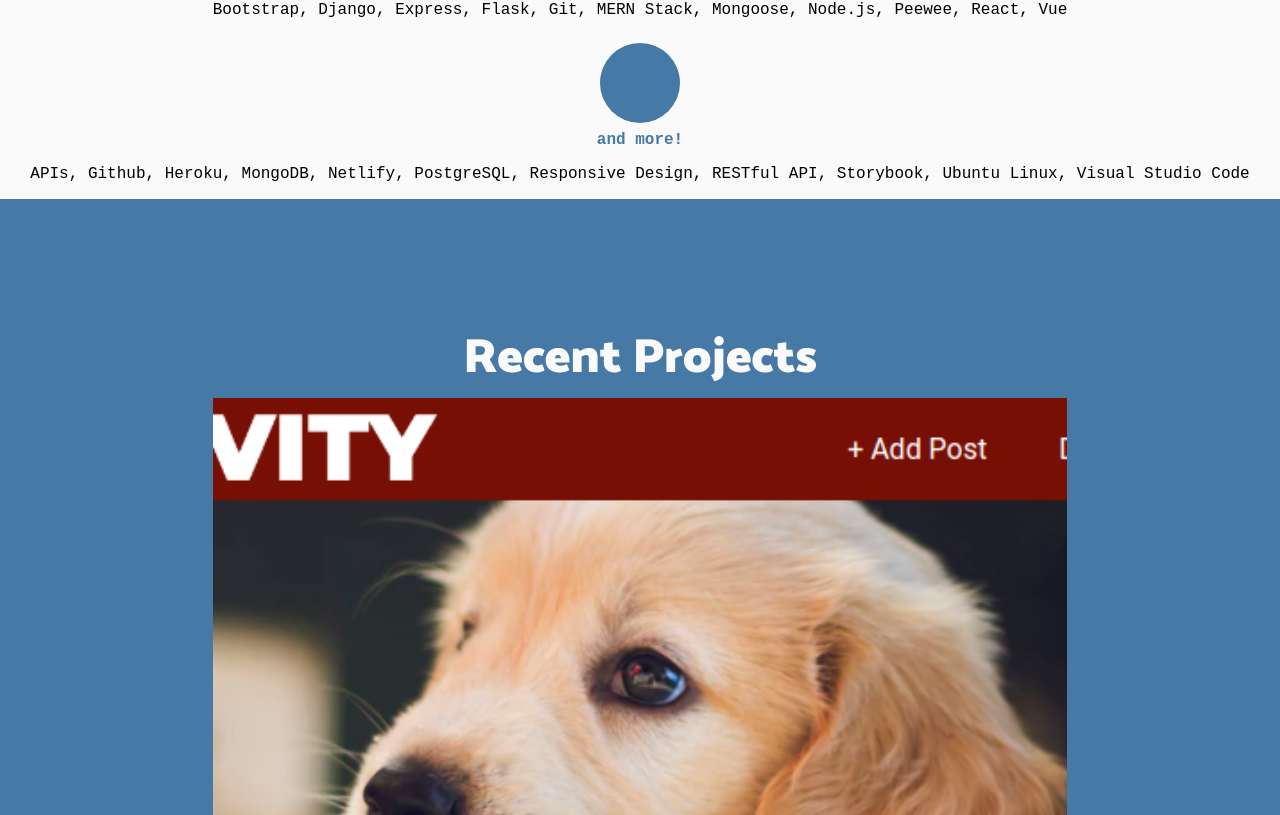
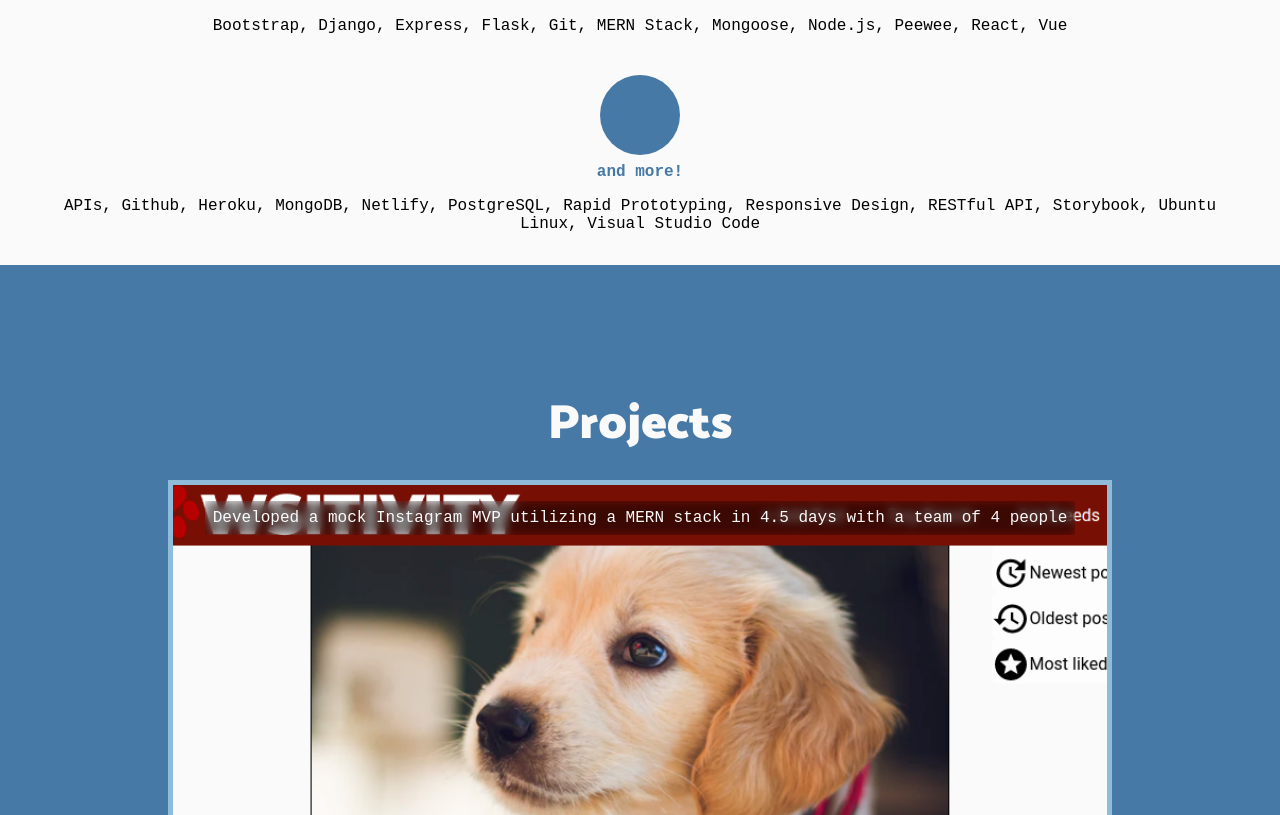
Before and after one commit to saralaffin/portfolio, a Vue app: page / in a window 1280 px wide. Shown: the part 2465-3280 px from the top of the page. Built offline with nearby package versions, Linux system fonts and the light colour scheme; some icons are missing.

Commit message:
styled projects and skills. Added second resume link to bottom of page

```diff
--- a/src/components/About.vue
+++ b/src/components/About.vue
@@ -8,11 +8,9 @@
       Washington, DC. This portfolio showcases a few of my projects.
     </p>
     <div class="link-container">
-      <a href="#skills">Skills</a>
       <a href="Sara_Laffin_Resume.pdf" download>
         Resume
       </a>
-      <a href="#background">Background</a>
     </div>
   </div>
 </template>
--- a/src/components/Contact.vue
+++ b/src/components/Contact.vue
@@ -3,6 +3,9 @@
     <h2>
       Keep in touch!
     </h2>
+    <a href="Sara_Laffin_Resume.pdf" download>
+      Resume
+    </a>
     <p>I'm looking for full time work</p>
     <div class="contact-links">
       <a href="https://www.linkedin.com/in/saralaffin"
@@ -29,10 +32,13 @@ export default {
 h2 {
   color: var(--dark-blue);
 }
+p {
+  padding-top: 2em;
+}
 .contact-links {
   display: flex;
 }
-a {
+.contact-links a {
   border-radius: 10vh;
   height: 10vh;
   width: 10vh;
--- a/src/components/Project.vue
+++ b/src/components/Project.vue
@@ -28,15 +28,23 @@ export default {
   background-color: var(--beige);
   background-position: center;
   background-size: cover;
-  height: 100vw;
+  height: 60vw;
+  border: solid var(--light-blue) 5px;
+  margin: 1em 2em 1em 2em;
   display: flex;
   flex-direction: column;
-  justify-content: center;
+  justify-content: space-between;
   align-items: center;
 }
 h2 {
   color: var(--white);
   opacity: 1;
+}
+p {
+  margin: 1em 2em;
+  padding: 0.5em;
+  color: var(--white);
+  backdrop-filter: blur(5px) brightness(50%);
 }
 .link-container {
   display: flex;
--- a/src/components/Projects.vue
+++ b/src/components/Projects.vue
@@ -1,7 +1,7 @@
 <template>
   <div id="projects">
     <h2>
-      Recent Projects
+      Projects
     </h2>
     <project
       id="pawsitivity"
@@ -12,20 +12,20 @@
     />
     <project
       id="cotripper"
-      description="Contributing to an open source, full stack travel application for single mothers built using Django and React"
+      description="Contributed to an open source, full stack travel application for single mothers built using Django and React"
       githubURL="https://github.com/CotripperPlatform/CoTrip"
       deployedURL="https://cotripper.netlify.app/"
     />
     <project
       id="hanoi"
-      description="First front-end project using HTML, CSS, and vanilla JavaScript to build a front-end game"
+      description="Front end project using HTML, CSS, and vanilla JavaScript to build a front-end game"
       githubURL="https://github.com/saralaffin/front-end-game-tower-of-hanoi"
       deployedURL="https://saralaffin.github.io/front-end-game-tower-of-hanoi/"
     />
     <project
       id="clean"
       description="Utilized HTML and custom CSS to build a responsive website
-                    showcasing service for a cleaning company. My first General Assembly project!"
+                    showcasing service for a cleaning company."
       githubURL="https://github.com/saralaffin/responsive-website"
       deployedURL="https://saralaffin.github.io/responsive-website/"
     />
--- a/src/components/Skills.vue
+++ b/src/components/Skills.vue
@@ -17,7 +17,7 @@
     <sub-skills
       icon="icon-envelope-alt"
       title="and more!"
-      content="APIs, Github, Heroku, MongoDB, Netlify, PostgreSQL, Responsive
+      content="APIs, Github, Heroku, MongoDB, Netlify, PostgreSQL, Rapid Prototyping, Responsive
               Design, RESTful API, Storybook, Ubuntu Linux, Visual Studio Code"
     />
   </div>
--- a/src/components/SubSkills.vue
+++ b/src/components/SubSkills.vue
@@ -44,6 +44,6 @@ i {
 }
 p {
   text-align: center;
-  padding: 1em;
+  padding: 1em 2em 2em 2em;
 }
 </style>
```
